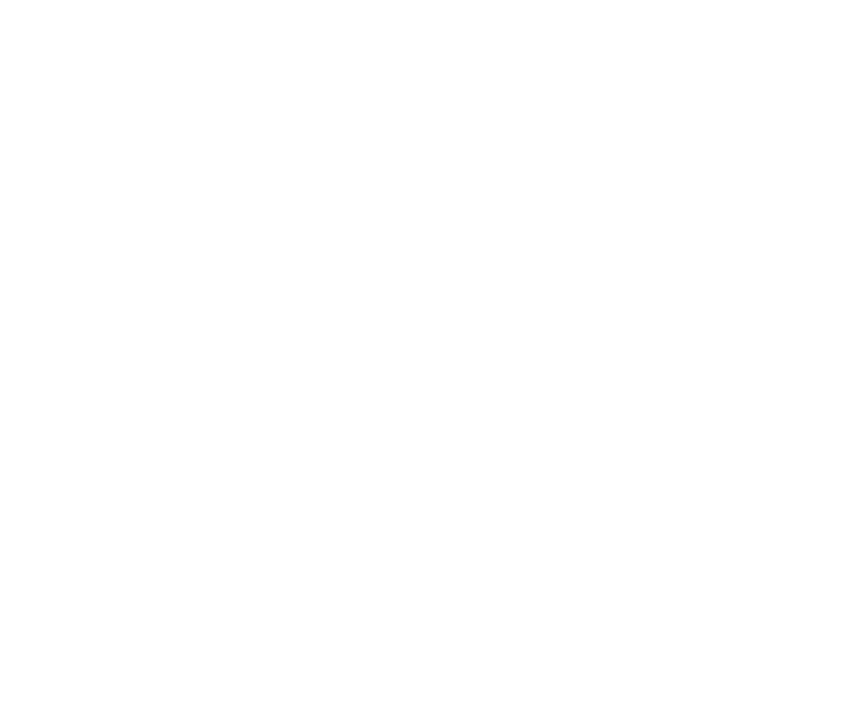
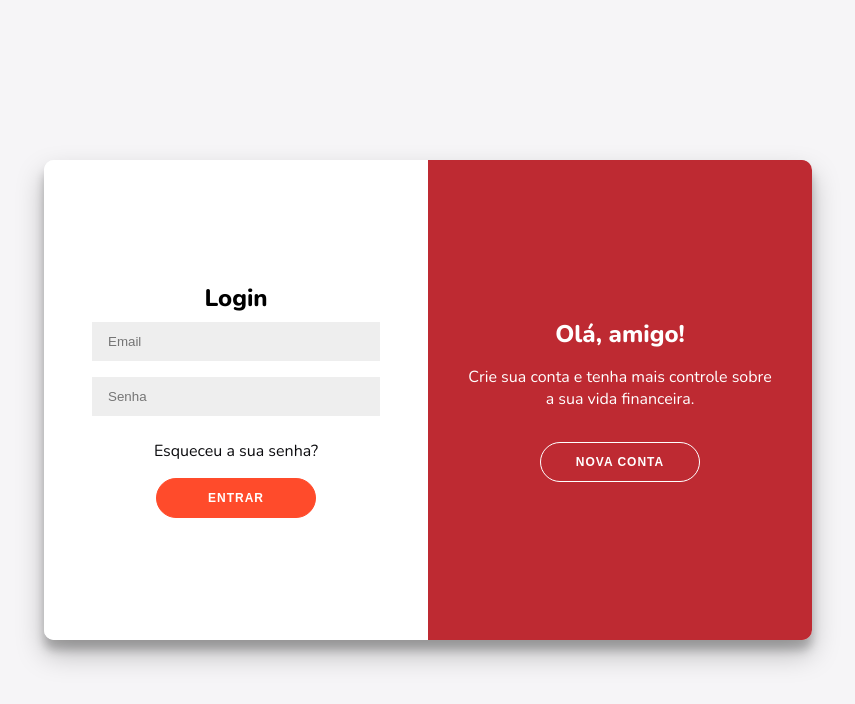
Before and after one commit to gunners-pro/aconta, a React (Create React App) app: page /auth in a window 1280 px wide. Shown: the top 704 px of the page, without its empty margins (212-1067 px from the left). Built offline with nearby package versions, Linux system fonts and the light colour scheme.

Commit message:
Page/Auth: Feito a funcionalidade de criar uma nova conta.

```diff
--- a/package.json
+++ b/package.json
@@ -6,10 +6,13 @@
     "@testing-library/jest-dom": "^5.11.4",
     "@testing-library/react": "^11.1.0",
     "@testing-library/user-event": "^12.1.10",
+    "axios": "^0.21.1",
     "react": "^17.0.1",
     "react-dom": "^17.0.1",
+    "react-loading": "^2.0.3",
     "react-router-dom": "^5.2.0",
     "react-scripts": "4.0.2",
+    "react-toastify": "^7.0.3",
     "styled-components": "^5.2.1",
     "web-vitals": "^1.0.1"
   },
--- a/src/App.js
+++ b/src/App.js
@@ -1,5 +1,7 @@
 import Routes from './routes/Routes';
 import Global from './styles/global';
+
+import 'react-toastify/dist/ReactToastify.css';
 
 function App() {
   return (
--- /dev/null
+++ b/src/Pages/Auth/index.jsx
@@ -0,0 +1,140 @@
+import React, { useState } from 'react';
+import Loading from 'react-loading';
+import { toast, ToastContainer } from 'react-toastify';
+
+import api from '../../services/api';
+
+import { Back, Container, FormContainer, OverlayContainer } from './styles';
+
+function Auth() {
+  const [showLoading, setShowLoading] = useState(false);
+  const [disableBtnOverlay, setDisableBtnOverlay] = useState(false);
+  const [name, setName] = useState('');
+  const [email, setEmail] = useState('');
+  const [password, setPassword] = useState('');
+
+  async function handleCreateAccount(event) {
+    event.preventDefault();
+    setShowLoading(true);
+    setDisableBtnOverlay(true);
+
+    const data = {
+      name,
+      email,
+      password,
+    };
+
+    await api
+      .post('/users', data)
+      .then(() => {
+        setShowLoading(false);
+        setDisableBtnOverlay(false);
+        setName('');
+        setEmail('');
+        setPassword('');
+        toast.success('Conta criada, faça login agora!');
+      })
+      .catch(err => {
+        if (err.response.status === 409) {
+          toast.error('Email já existe!');
+        } else {
+          toast.error('Ocorreu um erro, tente novamente!');
+        }
+        setShowLoading(false);
+        setDisableBtnOverlay(false);
+      });
+  }
+
+  return (
+    <Back>
+      <ToastContainer />
+      <Container id="container">
+        <FormContainer className="sign-up-container">
+          <form onSubmit={handleCreateAccount}>
+            <h1>Criar uma conta</h1>
+            <input
+              required
+              type="text"
+              placeholder="Nome"
+              value={name}
+              onChange={e => setName(e.target.value)}
+            />
+            <input
+              required
+              type="email"
+              placeholder="Email"
+              value={email}
+              onChange={e => setEmail(e.target.value)}
+            />
+            <input
+              required
+              type="password"
+              minLength={6}
+              placeholder="Senha"
+              value={password}
+              onChange={e => setPassword(e.target.value)}
+            />
+            <button type="submit" disabled={showLoading}>
+              {showLoading ? (
+                <Loading type="spinningBubbles" width={20} height={20} />
+              ) : (
+                `Criar`
+              )}
+            </button>
+          </form>
+        </FormContainer>
+        <FormContainer className="sign-in-container">
+          <form>
+            <h1>Login</h1>
+            <input type="email" placeholder="Email" />
+            <input type="password" placeholder="Senha" />
+            <a href="t">Esqueceu a sua senha?</a>
+            <button type="button">Entrar</button>
+          </form>
+        </FormContainer>
+        <OverlayContainer className="overlay-container">
+          <div className="overlay">
+            <div className="overlay-panel overlay-left">
+              <h1>Bem vindo de volta !</h1>
+              <p>
+                Mantenha se conectado, faça login com seus dados cadastrados.
+              </p>
+              <button
+                disabled={disableBtnOverlay}
+                onClick={() => {
+                  const container = document.getElementById('container');
+                  container.classList.remove('right-panel-active');
+                }}
+                type="button"
+                className="ghost"
+                id="signIn"
+              >
+                Login
+              </button>
+            </div>
+            <div className="overlay-panel overlay-right">
+              <h1>Olá, amigo!</h1>
+              <p>
+                Crie sua conta e tenha mais controle sobre a sua vida
+                financeira.
+              </p>
+              <button
+                onClick={() => {
+                  const container = document.getElementById('container');
+                  container.classList.add('right-panel-active');
+                }}
+                type="button"
+                className="ghost"
+                id="signUp"
+              >
+                Nova conta
+              </button>
+            </div>
+          </div>
+        </OverlayContainer>
+      </Container>
+    </Back>
+  );
+}
+
+export default Auth;
--- /dev/null
+++ b/src/Pages/Auth/styles.js
@@ -0,0 +1,192 @@
+import styled from 'styled-components';
+
+export const Back = styled.div`
+  background: #f6f5f7;
+  display: flex;
+  width: 100%;
+  height: 100%;
+  flex-direction: column;
+  justify-content: center;
+  align-items: center;
+`;
+
+export const Container = styled.div`
+  background: #fff;
+  border-radius: 10px;
+  box-shadow: 0 14px 28px rgba(0, 0, 0, 0.25), 0 10px 10px rgba(0, 0, 0, 0.22);
+  position: relative;
+  overflow: hidden;
+  width: 768px;
+  max-width: 100%;
+  min-height: 480px;
+
+  /* Animation */
+  /* Move signin to the right */
+  &.right-panel-active .sign-in-container {
+    transform: translateX(100%);
+  }
+  /* Move overlay to left */
+  &.right-panel-active .overlay-container {
+    transform: translateX(-100%);
+  }
+
+  /* Bring sign up over sign in */
+  &.right-panel-active .sign-up-container {
+    transform: translateX(100%);
+    opacity: 1;
+    z-index: 5;
+  }
+
+  /* Move overlay back to right */
+  &.right-panel-active .overlay {
+    transform: translateX(50%);
+  }
+
+  &.right-panel-active .overlay-left {
+    transform: translateX(0);
+  }
+
+  button:nth-of-type(1) {
+    margin-top: 1rem;
+  }
+
+  button {
+    height: 2.5rem;
+    width: 10rem;
+    display: flex;
+    align-items: center;
+    justify-content: center;
+    border-radius: 20px;
+    border: 1px solid #ff4b2b;
+    background: #ff4b2b;
+    color: #fff;
+    font-size: 0.75rem;
+    font-weight: bold;
+    padding: 0.75rem 2rem;
+    letter-spacing: 1px;
+    text-transform: uppercase;
+    transition: transform 80ms ease-in;
+    transition: filter 80ms ease-in;
+    cursor: pointer;
+  }
+
+  button:disabled {
+    cursor: not-allowed;
+  }
+
+  button:not(:disabled):active {
+    transform: scale(0.95);
+  }
+
+  button:focus {
+    outline: none;
+  }
+
+  button:not(:disabled):hover {
+    filter: brightness(85%);
+  }
+
+  button.ghost {
+    background: transparent;
+    border-color: #fff;
+  }
+`;
+
+export const FormContainer = styled.section`
+  position: absolute;
+  top: 0;
+  height: 100%;
+  transition: all 0.6s ease-in-out;
+
+  &.sign-in-container {
+    left: 0;
+    width: 50%;
+    z-index: 2;
+  }
+
+  &.sign-up-container {
+    left: 0;
+    width: 50%;
+    opacity: 0;
+    z-index: 1;
+  }
+
+  > form {
+    background: #fff;
+    display: flex;
+    flex-direction: column;
+    padding: 0 3rem;
+    height: 100%;
+    justify-content: center;
+    align-items: center;
+    text-align: center;
+  }
+
+  > form > h1 {
+    font-weight: bold;
+  }
+
+  > form > input {
+    background: #eee;
+    border: none;
+    padding: 0.75rem 1rem;
+    margin: 0.5rem 0;
+    width: 100%;
+  }
+
+  a {
+    text-decoration: none;
+    margin: 1rem 0 0;
+    color: #0b0b0e;
+  }
+`;
+
+export const OverlayContainer = styled.section`
+  position: absolute;
+  top: 0;
+  left: 50%;
+  width: 50%;
+  height: 100%;
+  overflow: hidden;
+  transition: transform 0.6s ease-in-out;
+  z-index: 100;
+
+  & > .overlay {
+    background: #be2a32;
+    color: #fff;
+    position: relative;
+    left: -100%;
+    height: 100%;
+    width: 200%;
+    transform: translateX(0);
+    transition: transform 0.6s ease-in-out;
+  }
+
+  & > .overlay > .overlay-panel {
+    position: absolute;
+    top: 0;
+    display: flex;
+    flex-direction: column;
+    justify-content: center;
+    align-items: center;
+    padding: 0 2.5rem;
+    height: 100%;
+    width: 50%;
+    text-align: center;
+    transform: translateX(0);
+    transition: transform 0.6s ease-in-out;
+  }
+
+  & > .overlay > .overlay-right {
+    right: 0;
+    transform: translateX(0);
+  }
+
+  & > .overlay > .overlay-left {
+    transform: translateX(0);
+  }
+
+  p {
+    margin: 1rem 0;
+  }
+`;
--- a/src/Pages/Home/index.jsx
+++ b/src/Pages/Home/index.jsx
@@ -1,4 +1,5 @@
 import React from 'react';
+import { Link } from 'react-router-dom';
 
 import { Container, Content, Header, MainSection } from './styles';
 
@@ -16,11 +17,11 @@
             <img src={logo} alt="plano de fundo" />
             <h4>conta</h4>
           </div>
-          <a href="teste">
+          <Link to="/auth">
             <span />
             <span />
-            Login
-          </a>
+            Começar
+          </Link>
         </Header>
         <MainSection>
           <section>
--- a/src/Pages/Home/styles.js
+++ b/src/Pages/Home/styles.js
@@ -89,7 +89,7 @@
     position: absolute;
     display: block;
     background: #be2a32;
-    transition: transform ease 0.075s;
+    transition: transform ease 0.15s;
   }
 
   > a span:nth-child(1) {
@@ -114,7 +114,7 @@
     height: 3px;
     transform: scaleX(0);
     transform-origin: left;
-    transition-delay: 0.1s;
+    transition-delay: 0.15s;
   }
 
   > a:hover span:nth-child(2) {
--- a/src/routes/Routes.jsx
+++ b/src/routes/Routes.jsx
@@ -2,12 +2,14 @@
 import { BrowserRouter, Route, Switch } from 'react-router-dom';
 
 import Home from '../Pages/Home';
+import Auth from '../Pages/Auth';
 
 function Routes() {
   return (
     <BrowserRouter>
       <Switch>
         <Route path="/" exact component={Home} />
+        <Route path="/auth" component={Auth} />
       </Switch>
     </BrowserRouter>
   );
--- /dev/null
+++ b/src/services/api.js
@@ -0,0 +1,7 @@
+import axios from 'axios';
+
+const api = axios.create({
+  baseURL: 'http://localhost:3333',
+});
+
+export default api;
```
Also changed, not shown: 1 other file (tests, documents, lock files or other folders).
